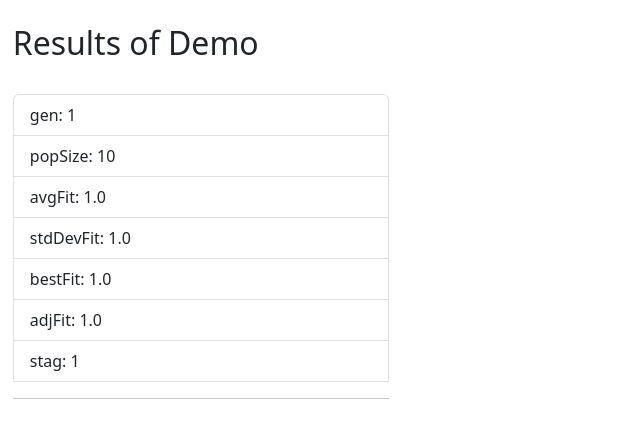
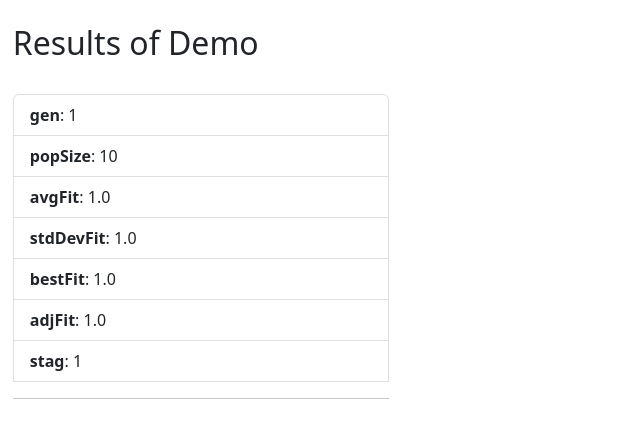
Before and after one commit to MikeUchmanowicz/Neat-is-Neat-Senior-Project, a Django app: page /demo/demoInfo/ in a window 1280 px wide. Shown: the part 69-507 px from the top of the page, without its empty margins (0-640 px from the left). Run offline with Django 4.2, Linux system fonts and the light colour scheme; tables that the repository leaves empty hold one stand-in row (values such as "Sample post").

Commit message:
readability updates
adjusted spacing

```diff
--- a/NeatIsNeat/Demo/templates/demo/demoInfo.html
+++ b/NeatIsNeat/Demo/templates/demo/demoInfo.html
@@ -15,13 +15,13 @@
     <ul class="list-group" style="width: 30%">
 
         {% for DataModel in datalist.all %}
-            <li class="list-group-item">gen: {{DataModel.gen}}</li>
-            <li class="list-group-item">popSize: {{DataModel.popSize}}</li>
-            <li class="list-group-item">avgFit: {{DataModel.avgFit}}</li>
-            <li class="list-group-item">stdDevFit: {{DataModel.stdDevFit}}</li>
-            <li class="list-group-item">bestFit: {{DataModel.bestFit}}</li>
-            <li class="list-group-item">adjFit: {{DataModel.adjFit}}</li>
-            <li class="list-group-item">stag: {{DataModel.stag}}</li>
+            <li class="list-group-item"><b>gen</b>: {{DataModel.gen}}</li>
+            <li class="list-group-item"><b>popSize</b>: {{DataModel.popSize}}</li>
+            <li class="list-group-item"><b>avgFit</b>: {{DataModel.avgFit}}</li>
+            <li class="list-group-item"><b>stdDevFit</b>: {{DataModel.stdDevFit}}</li>
+            <li class="list-group-item"><b>bestFit</b>: {{DataModel.bestFit}}</li>
+            <li class="list-group-item"><b>adjFit</b>: {{DataModel.adjFit}}</li>
+            <li class="list-group-item"><b>stag</b>: {{DataModel.stag}}</li>
             <hr>
         {% endfor %}
 
--- a/NeatIsNeat/Users/forms.py
+++ b/NeatIsNeat/Users/forms.py
@@ -83,11 +83,6 @@ class UserLoginForm(forms.Form):
     password = forms.CharField(widget=forms.PasswordInput(
         attrs={'class': 'form-control', 'placeholder':'Password', 'style':'width:25%'}), required='true')
 
-    #INIT
-    def __init__(self, *args, **kwargs):
-        super(UserLoginForm, self).__init__(*args, **kwargs)
-
-
     #CLEAN USERNAME
     def clean_username(self):
         username = self.cleaned_data['username'].lower()
--- a/NeatIsNeat/Users/templates/users/register.html
+++ b/NeatIsNeat/Users/templates/users/register.html
@@ -12,10 +12,10 @@
 {% load crispy_forms_tags %}
 
   <div style="margin-left: 43%;"
+
     <br><br>
     <h2>Register Form</h2>
     <br>
-
 
     <form method="post">
       {% csrf_token %}
@@ -26,5 +26,4 @@
     </form>
   </div>
 
-
 {% endblock %}
--- a/NeatIsNeat/Users/views.py
+++ b/NeatIsNeat/Users/views.py
@@ -1,4 +1,3 @@
-from MySQLdb import OperationalError
 from django.shortcuts import render, redirect
 from django.contrib import messages
 from django.contrib.auth import login as auth_login, logout, authenticate
@@ -31,10 +30,11 @@ def logInUser(request):
             else:
                 messages.error(request, ("Username / Password Combination invalid"))
 
-    #BASE
+    #BASE CASE
     #IF USER ENTERS PAGE / DOES NOT SUBMIT FORM / FORM INVALID / USER DOES NOT EXIST
     context = {'form':form}
     return render(request, "users/login.html", context)
+
 
 #LOGOUT VIEW
 @db_operational_handler # EXCEPTION HANDLER
@@ -44,6 +44,7 @@ def logOutUser(request):
     logout(request)
     messages.warning(request, ("User Logged Out"))
     return render(request, "main/home.html")
+
 
 #REGISTER VIEW
 @db_operational_handler # EXCEPTION HANDLER
@@ -62,6 +63,7 @@ def registerUser(request):
             messages.success(request, (f'Account Created. Welcome {username.upper()}!'))
             return redirect("home")
 
+    #BASE CASE
     #IF USER ENTERS PAGE / DOES NOT SUBMIT FORM / FORM INVALID
     context = {'form':form}
     return render(request, "users/register.html", context)
```
Also changed, not shown: NeatIsNeat/Users/templates/users/login.html (+4 -3 lines).
